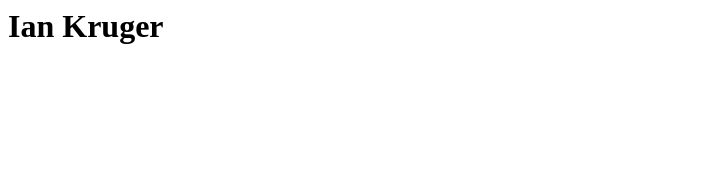
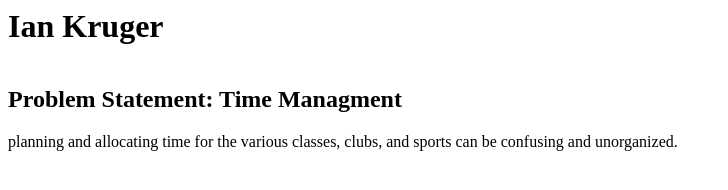
Before and after one commit to CSE-IanKruger/CSE-IanKruger.github.io, a plain HTML site: page index.html in a window 1280 px wide. Shown: the whole page, without its empty margins (0-728 px from the left). Drawn offline with Linux system fonts and the light colour scheme.

Commit message:
adding problem statement

```diff
--- a/index.html
+++ b/index.html
@@ -9,6 +9,17 @@
 
         <body>
             <h1>Ian Kruger</h1>
+            <section class="assign">
+                <img href="assets/images/problemstatement.png">
+                <div class="assign-det">
+                    <h2>
+                        Problem Statement: Time Managment
+                    </h2>
+                    <p>
+                        planning and allocating time for the various classes, clubs, and sports can be confusing and unorganized.
+                    </p>
+                </div>
+            </section>
 
 
             <script src="assets/js/main.js"></script>
```
Also changed, not shown: assets/images/problemstatement.png (added).
